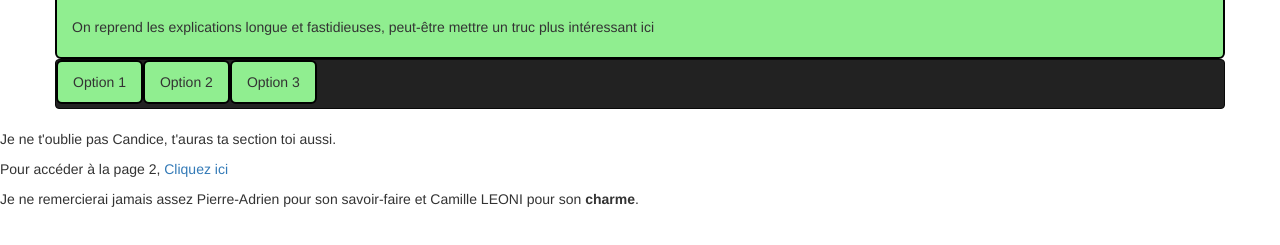
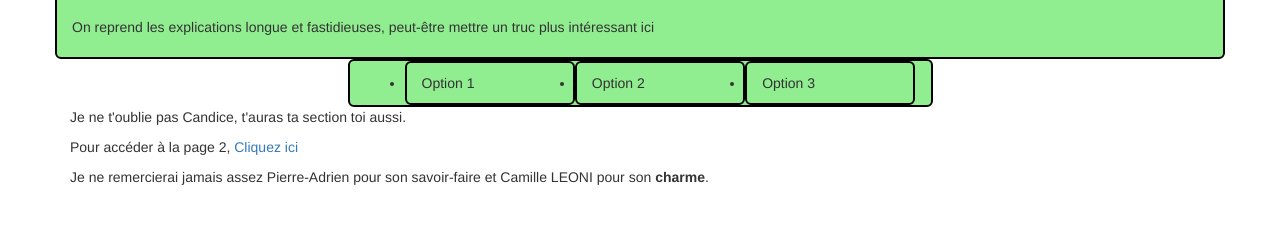
Before and after one commit to Vyrrhus/ElonMusk, a plain HTML site: page index.html in a window 1280 px wide. Shown: the part 411-656 px from the top of the page. Drawn offline with Linux system fonts and the light colour scheme.

Commit message:
Update index.html

```diff
--- a/index.html
+++ b/index.html
@@ -39,15 +39,15 @@
         </div>
       </div>
       <div class="row">
-        <nav class="navbar navbar-inverse navbar fixed-top">
-          <ul class="nav navbar-nav">
-            <li class="active col-lg-4">
+        <div class="col-lg-offset-3 col-lg-6">
+          <ul>
+            <li class="col-lg-4">
               Option 1
             </li>
             <li class="col-lg-4">
               Option 2
             </li>
-            <li id="validation" class="disabled col-lg-4">
+            <li id="validation" class="col-lg-4">
               Option 3
             </li>
           </ul>
```
